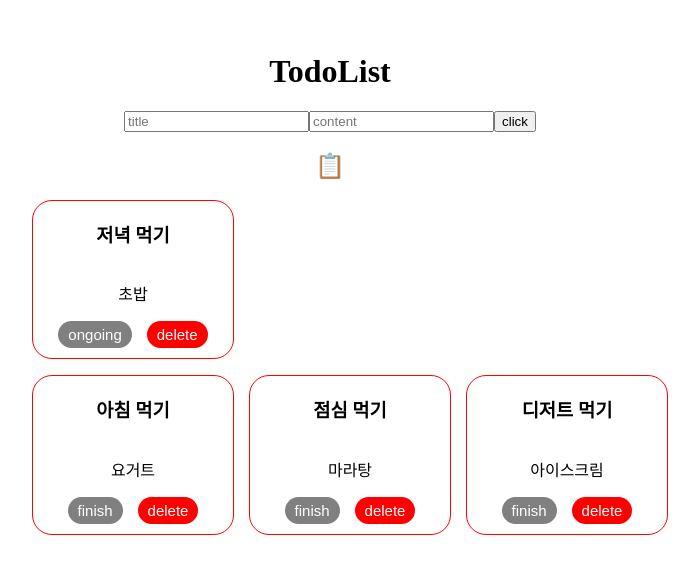
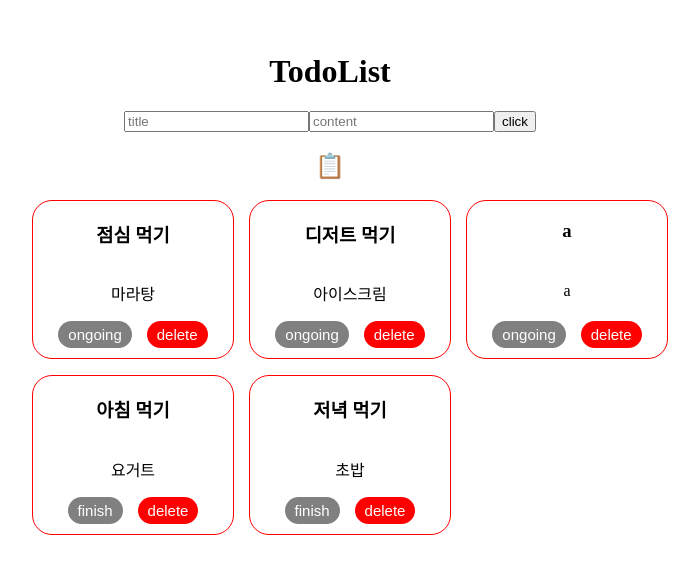
Before and after one commit to aotoyae/my-todo-list-ts, a React (Vite) app: page / in a window 1280 px wide. Shown: the part 109-682 px from the top of the page, without its empty margins (270-969 px from the left). Built offline with nearby package versions, Linux system fonts and the light colour scheme; data requests are answered from the project's data file.

Commit message:
Fix: post 후 다시 fetchPost 해서 리렌더링

```diff
--- a/db.json
+++ b/db.json
@@ -10,19 +10,25 @@
       "id": "2",
       "title": "점심 먹기",
       "content": "마라탕",
-      "isDone": true
+      "isDone": false
     },
     {
       "id": "3",
       "title": "저녁 먹기",
       "content": "초밥",
-      "isDone": false
+      "isDone": true
     },
     {
       "id": "f108",
       "title": "디저트 먹기",
       "content": "아이스크림",
-      "isDone": true
+      "isDone": false
+    },
+    {
+      "id": "b825",
+      "title": "a",
+      "content": "a",
+      "isDone": false
     }
   ]
 }
--- a/src/components/Form.tsx
+++ b/src/components/Form.tsx
@@ -5,7 +5,10 @@ function Form({ todos, setTodos }) {
   const [title, setTitle] = useState('');
   const [content, setContent] = useState('');
 
-  console.log(title, content);
+  const fetchTodos = async () => {
+    const { data } = await axios.get('http://localhost:4000/todos');
+    setTodos(data);
+  };
 
   const postTodos = async (e: React.FormEvent<HTMLFormElement>) => {
     e.preventDefault();
@@ -15,10 +18,10 @@ function Form({ todos, setTodos }) {
       isDone: false,
     };
 
-    axios.post('http://localhost:4000/todos', newTodo);
+    await axios.post('http://localhost:4000/todos', newTodo);
     setTitle('');
     setContent('');
-    setTodos([...todos, newTodo]);
+    fetchTodos();
   };
 
   return (
```
Also changed, not shown: src/shared/database.ts (+3 -7 lines).
